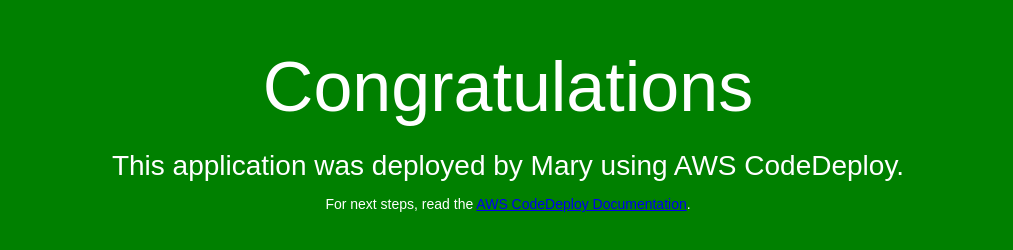
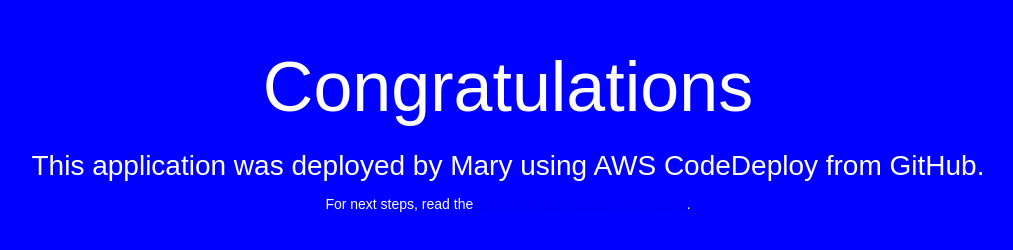
Before and after one commit to mskalicky/codedeploysample, a plain HTML site: page index.html in a window 1280 px wide. Shown: the whole page, without its empty margins (132-1145 px from the left). Drawn offline with Linux system fonts and the light colour scheme.

Commit message:
trying push from github to aws

```diff
--- a/index.html
+++ b/index.html
@@ -6,7 +6,7 @@
   <style>
     body {
       color: #ffffff;
-      background-color: green;
+      background-color: blue;
       font-family: Arial, sans-serif;
       font-size: 14px;
     }
@@ -27,7 +27,7 @@
 <body>
   <div align="center">
     <h1>Congratulations</h1>
-    <h2>This application was deployed by Mary using AWS CodeDeploy.</h2>
+    <h2>This application was deployed by Mary using AWS CodeDeploy from GitHub.</h2>
     <p>For next steps, read the <a href="http://aws.amazon.com/documentation/codedeploy">AWS CodeDeploy Documentation</a>.</p>
   </div>
 </body>
```
